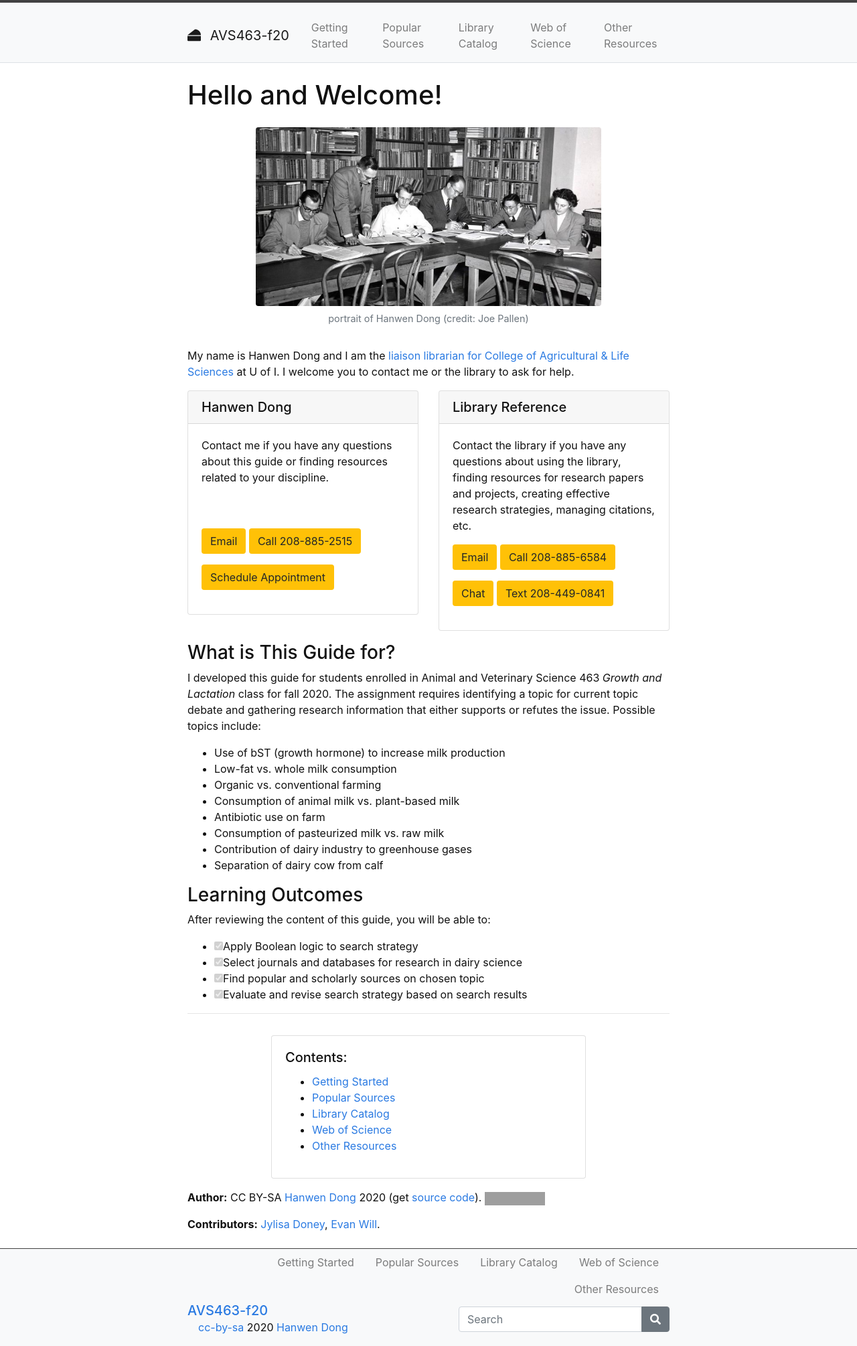
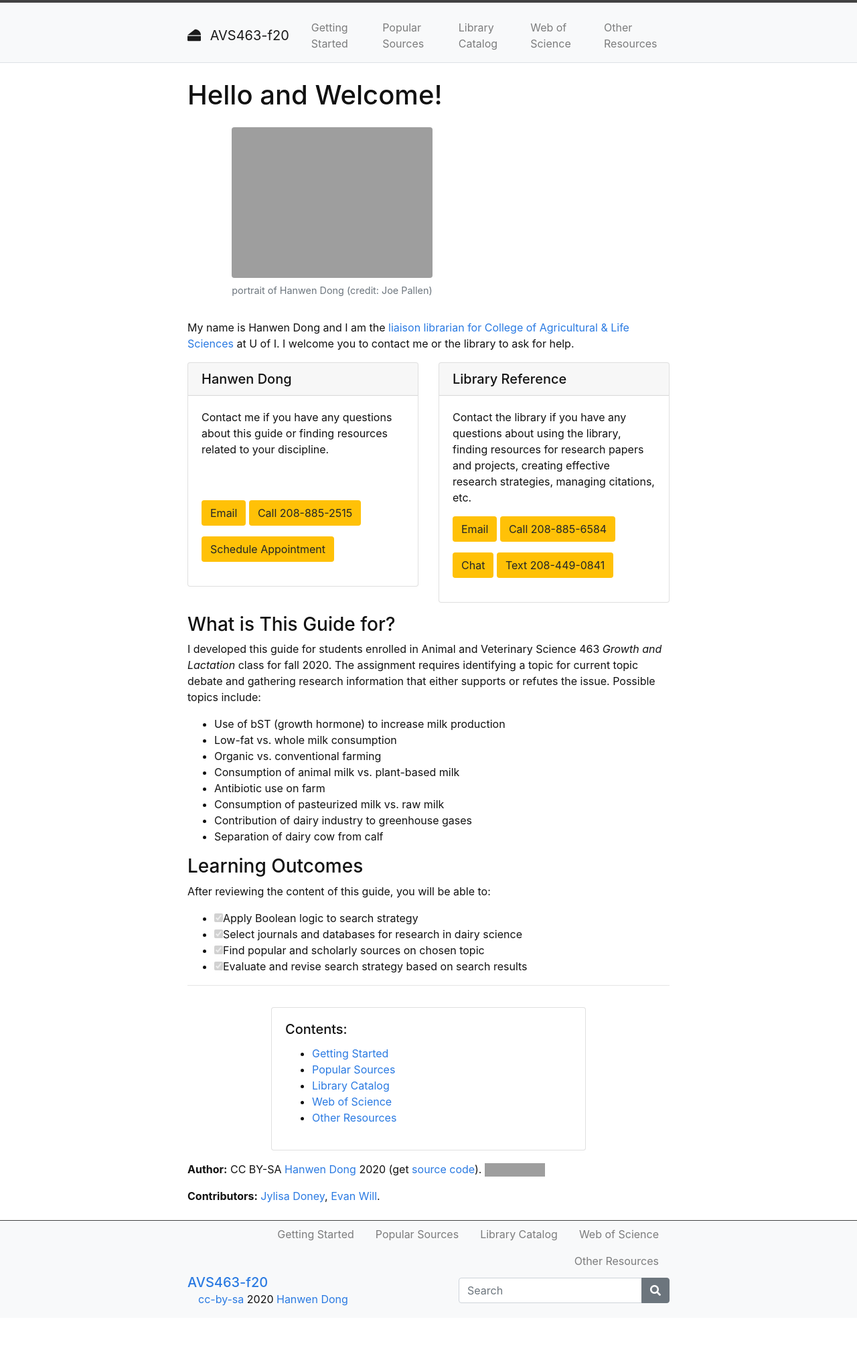
Before and after one commit to hanwendong1/AVS463-f20, a Jekyll site: the page built from index.md, in a window 1280 px wide. Shown: the whole page at 67% size. Built offline with Jekyll 4.4.1, drawn with Linux system fonts in a browser that asks for light colours; after the commit the page ends 1968 px from its top, so only the background shows below that; grey boxes are pictures that could not be loaded.

Commit message:
Update index.md

```diff
--- a/index.md
+++ b/index.md
@@ -5,7 +5,7 @@ layout: default
 
 # Hello and Welcome!
 
-{% include figure.html img="uidaho-workshop.jpg" alt="portrait of Hanwen Dong" caption="portrait of Hanwen Dong (credit: Joe Pallen)" width="75%" %}
+{% include figure.html img="HD_portrait.jpg" alt="portrait of Hanwen Dong" caption="portrait of Hanwen Dong (credit: Joe Pallen)" width="75%" %}
 
 My name is Hanwen Dong and I am the [liaison librarian for College of Agricultural & Life Sciences](https://www.lib.uidaho.edu/about/liaisons.html) at U of I. I welcome you to contact me or the library to ask for help.
 <div class="row">
```
